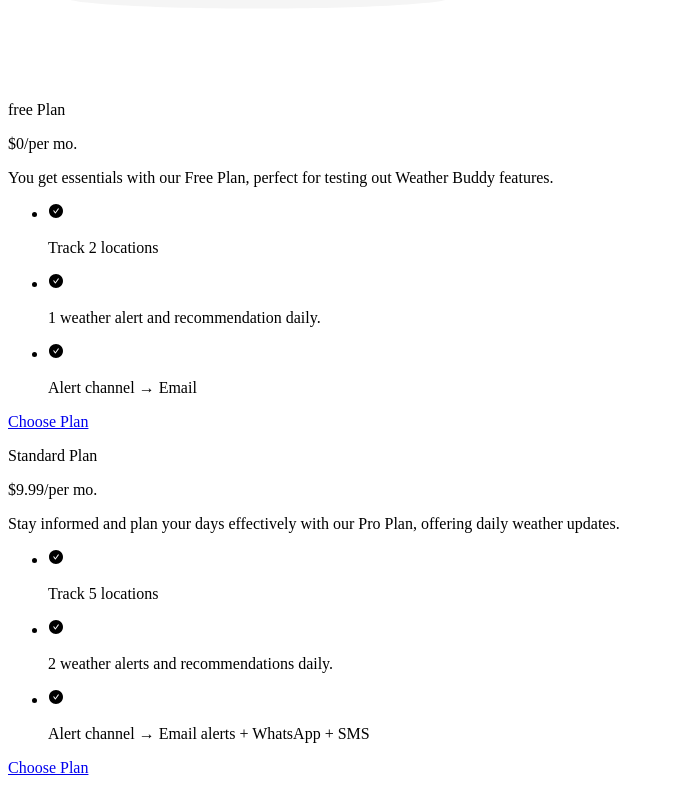
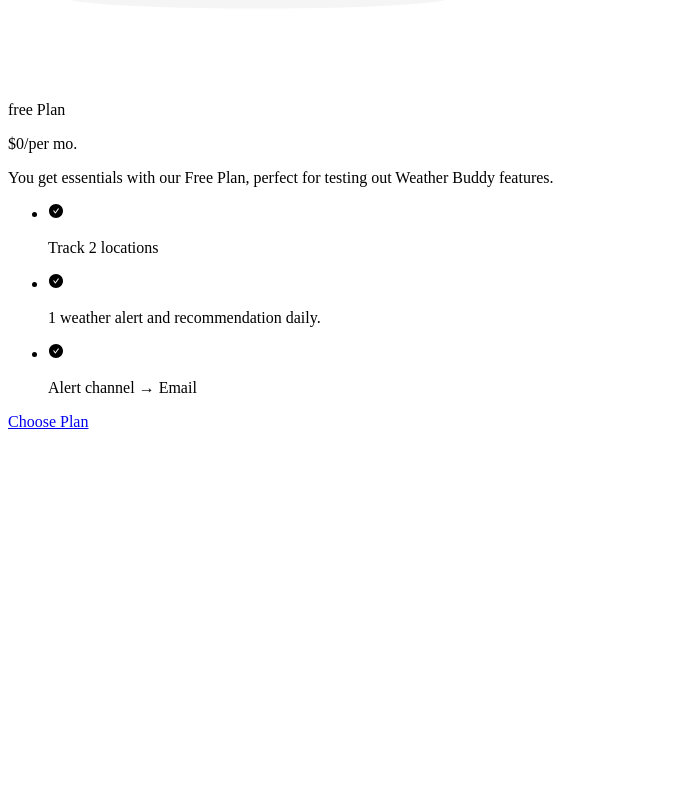
Before and after one commit to codedcontent/weather-buddy, a Next.js app: page /landingPage/SubscriptionPlans in a window 1280 px wide. Shown: the part 533-1326 px from the top of the page, without its empty margins (0-674 px from the left). After the commit the page ends 980 px from the top, so only its background shows below. Built offline with nearby package versions, Linux system fonts and the light colour scheme.

Commit message:
Main Landing Page is ready

```diff
--- a/src/app/page.tsx
+++ b/src/app/page.tsx
@@ -1,9 +1,14 @@
 import LandingPage from "@/pages/landingPage/LandingPage";
 import Footer from "@/pages/landingPage/Footer";
+import Header from "@/pages/landingPage/Header";
 
 export default function Home() {
   return (
     <main className="w-screen relative">
+      <div className="z-50 w-full max-w-6xl m-auto sticky top-0 left-0">
+        <Header />
+      </div>
+
       <div className="w-screen max-w-6xl px-10 mx-auto">
         <LandingPage />
       </div>
--- a/src/components/SubPlan.tsx
+++ b/src/components/SubPlan.tsx
@@ -35,7 +35,7 @@
       </ul>
 
       <div>
-        <Link href={`/checkout?plan=${name}`}>
+        <Link href={`/checkout?plan=${name}`} target="_blank">
           <p className="text-center border border-white py-2 rounded-full cursor-pointer w-full">
             Choose Plan
           </p>
--- a/src/pages/landingPage/LandingPage.tsx
+++ b/src/pages/landingPage/LandingPage.tsx
@@ -1,5 +1,4 @@
 import Features from "./Features";
-import Header from "./Header";
 import HomePage from "./HomePage";
 import HowItWorks from "./HowItWorks";
 import SubscriptionPlans from "./SubscriptionPlans";
@@ -8,8 +7,6 @@
 const LandingPage = () => {
   return (
     <div className="h-full w-full">
-      <Header />
-
       <HomePage />
 
       <Features />
--- a/src/pages/landingPage/SubscriptionPlans.tsx
+++ b/src/pages/landingPage/SubscriptionPlans.tsx
@@ -14,17 +14,17 @@
     ],
     price: 0,
   },
-  {
-    name: "Standard",
-    description:
-      "Stay informed and plan your days effectively with our Pro Plan, offering daily weather updates.",
-    features: [
-      "Track 5 locations",
-      "2 weather alerts and recommendations daily.",
-      "Alert channel → Email alerts + WhatsApp + SMS",
-    ],
-    price: 9.99,
-  },
+  // {
+  //   name: "Standard",
+  //   description:
+  //     "Stay informed and plan your days effectively with our Pro Plan, offering daily weather updates.",
+  //   features: [
+  //     "Track 5 locations",
+  //     "2 weather alerts and recommendations daily.",
+  //     "Alert channel → Email alerts + WhatsApp + SMS",
+  //   ],
+  //   price: 9.99,
+  // },
   // {
   //   id: 3,
   //   name: "premium plan",
```
Also changed, not shown: src/pages/landingPage/Header.tsx (+5 -3 lines).
